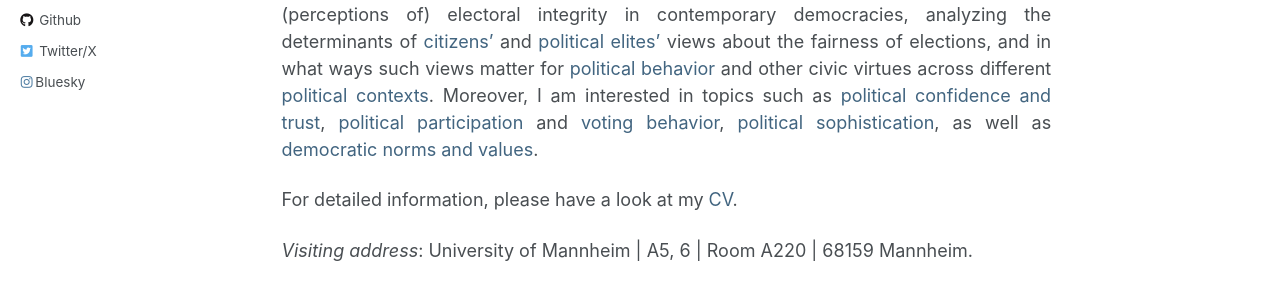
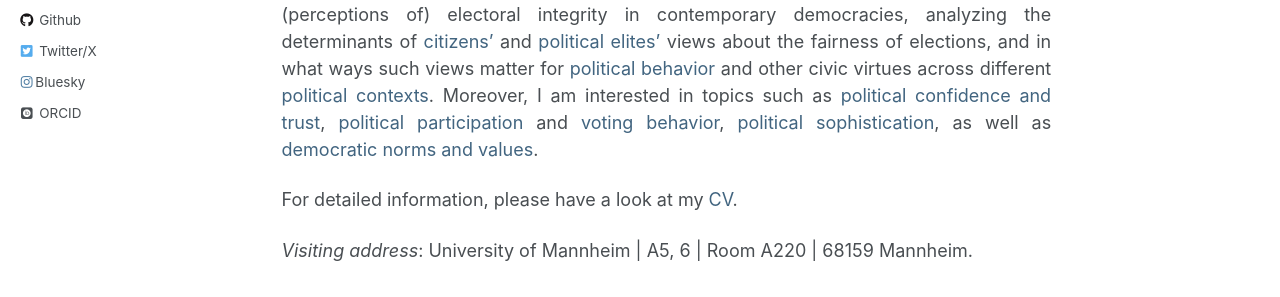
Before and after one commit to cschnaudt/cschnaudt.github.io, a Jekyll site: the page built from _pages/about.md, in a window 1280 px wide. Shown: the part 614-911 px from the top of the page. Built offline with Jekyll 4.4.1, drawn with Linux system fonts in a browser that asks for light colours; some web fonts are replaced.

Commit message:
Update _config.yml

```diff
--- a/_config.yml
+++ b/_config.yml
@@ -103,7 +103,7 @@ author:
   impactstory      :
   lastfm           :
   linkedin         :
-  orcid            : #"https://orcid.org/0000-0002-2062-7770"
+  orcid            : "https://orcid.org/0000-0002-2062-7770"
   pinterest        :
   soundcloud       :
   stackoverflow    :
```
